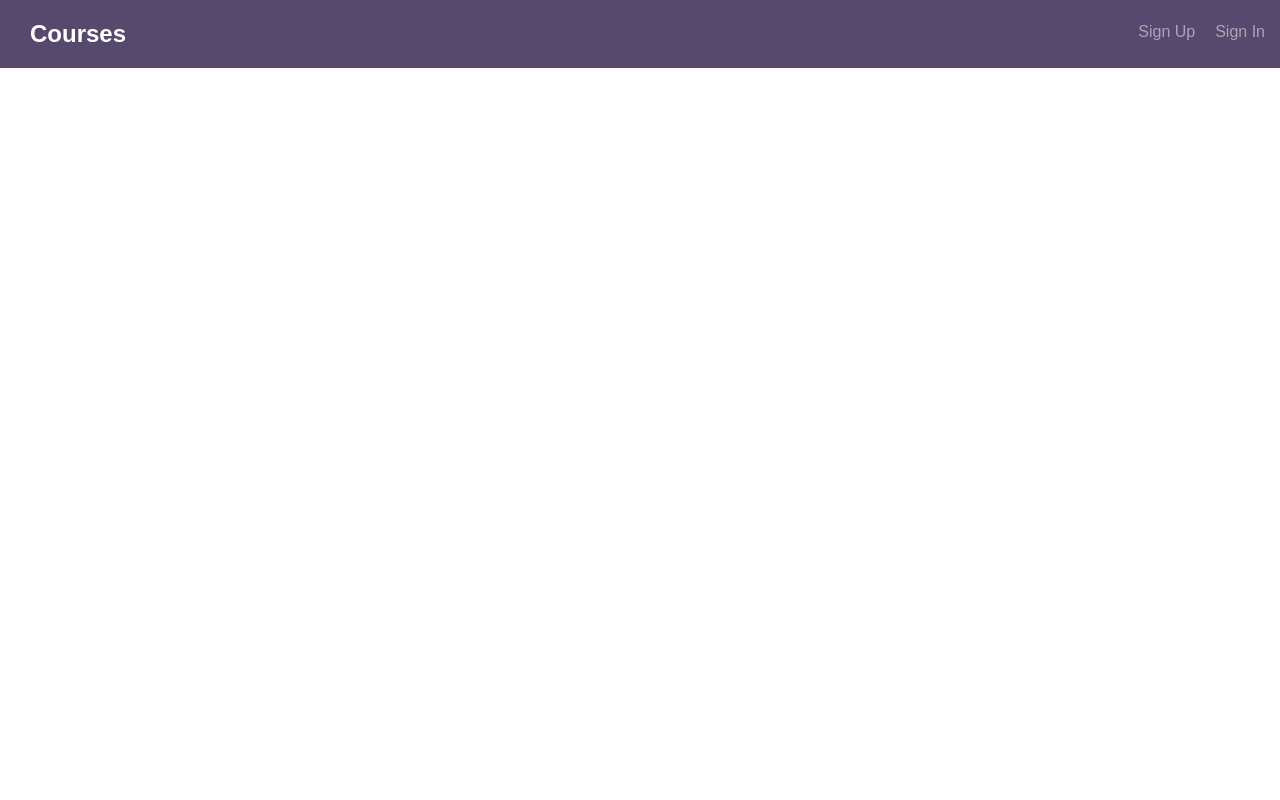
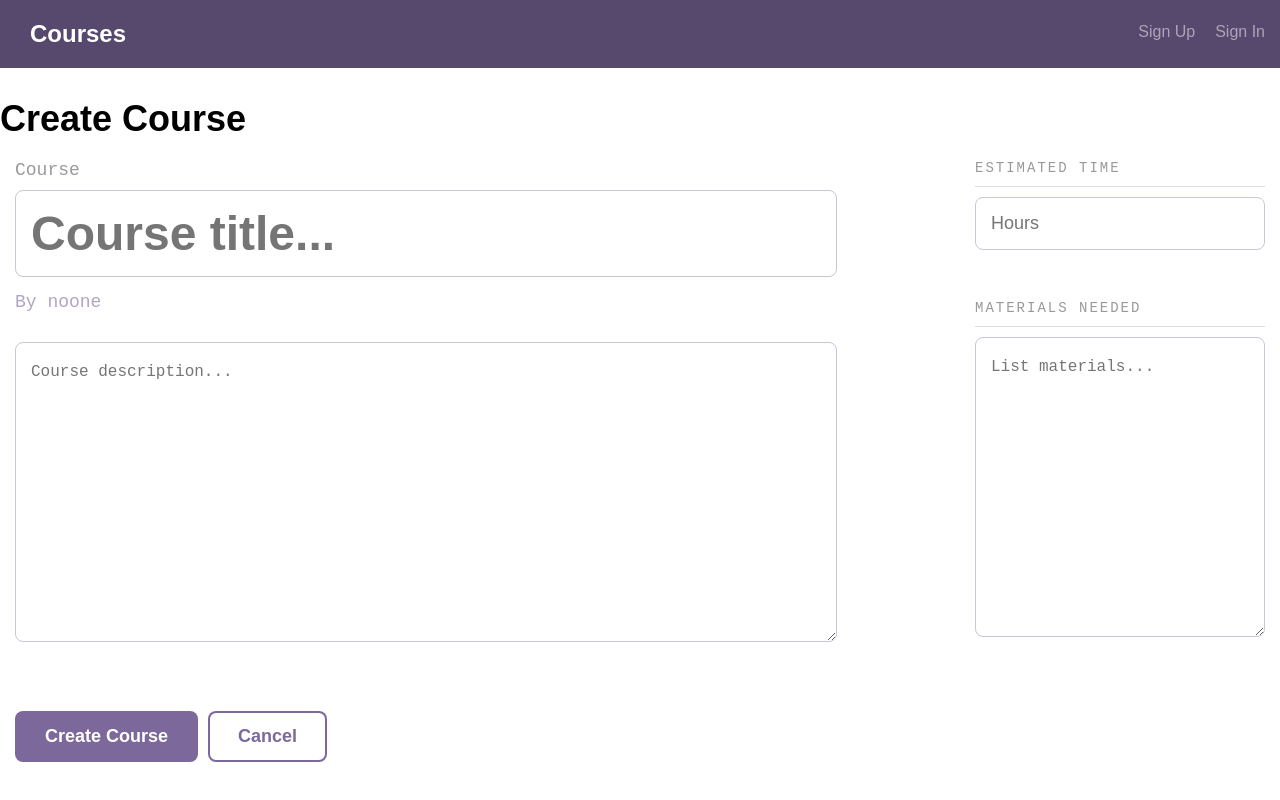
Before and after one commit to JHG777000/treehouse-techdegree-fsjs-final-project, a React (Create React App) app in the folder client/: page /courses/create in a window 1280 px wide. Built offline with nearby package versions, Linux system fonts and the light colour scheme.

Commit message:
add Create Course

```diff
--- a/client/src/components/App.js
+++ b/client/src/components/App.js
@@ -8,6 +8,7 @@ import { BrowserRouter, Route, Redirect, Switch } from 'react-router-dom';
 
 import Courses from './Courses';
 import CourseDetail from './CourseDetail';
+import CreateCourse from './CreateCourse';
 import Header from './Header';
 import UserSignOut from './UserSignOut';
 import UserSignUp from './UserSignUp';
@@ -110,6 +111,9 @@ export default class App extends React.Component {
             <Route exact path="/">
               <Courses utility={this.utility} />
             </Route>
+            <Route exact path="/courses/create">
+              <CreateCourse utility={this.utility} />
+            </Route>
             <Route exact path="/signout">
               <UserSignOut utility={this.utility} />
             </Route>
--- a/client/src/components/CreateCourse.js
+++ b/client/src/components/CreateCourse.js
@@ -1,34 +1,140 @@
-import React from 'react';
+import React, { Component, Fragment } from 'react';
+import { Link } from 'react-router-dom';
+import Form from './Form';
 
-export default class CreateCourse extends React.Component {
+export default class CreateCourse extends Component {
   constructor() {
     super();
     this.state = {
-
+      title: '',
+      name: '',
+      description: '',
+      estimatedTime: '',
+      materialsNeeded: '',
+      errors: [],
     };
   }
-  componentDidMount() {
-    this.performQuery();
-  }
-  componentDidUpdate() {}
-
-  performQuery = () => {
-    fetch(`http://localhost:5000/api/courses`)
-      .then((response) => response.json())
-      .then((responseData) => {
-        this.setState({ courses: responseData });
-      })
-      .catch((error) => {
-        console.log('Error fetching and parsing data', error);
-      });
-  };
 
   render() {
-
+    const authUser = this.props.utility().authenticatedUser();
+    const username = authUser === null ? 'noone' : authUser.firstName;
     return (
       <div>
-
+        <h1>Create Course</h1>
+        <Form
+          buttonClassName="grid-100 pad-bottom"
+          cancel={this.cancel}
+          errors={this.state.errors}
+          submit={this.submit}
+          submitButtonText="Create Course"
+          elements={() => (
+            <Fragment>
+              <Fragment>
+                <div class="grid-66">
+                  <div className="course--header">
+                    <h4 className="course--label">Course</h4>
+                    <input
+                      id="title"
+                      name="title"
+                      type="text"
+                      className="input-title course--title--input"
+                      value={this.state.title}
+                      onChange={this.change}
+                      placeholder="Course title..."
+                    />
+                    <p>By {username}</p>
+                    <div className="course--description">
+                      <textarea
+                        id="description"
+                        name="description"
+                        type="text"
+                        value={this.state.description}
+                        onChange={this.change}
+                        placeholder="Course description..."
+                      />
+                    </div>
+                  </div>
+                </div>
+              </Fragment>
+              <Fragment>
+                <div className="grid-25 grid-right">
+                  <div className="course--stats">
+                    <ul className="course--stats--list">
+                      <li className="course--stats--list--item">
+                        <h4>Estimated Time</h4>
+                        <input
+                          id="estimatedTime"
+                          name="estimatedTime"
+                          type="text"
+                          className="course--time--input"
+                          value={this.state.estimatedTime}
+                          onChange={this.change}
+                          placeholder="Hours"
+                        />
+                      </li>
+                      <li class="course--stats--list--item">
+                        <h4>Materials Needed</h4>
+                        <textarea
+                          id="materialsNeeded"
+                          name="materialsNeeded"
+                          value={this.state.materialsNeeded}
+                          onChange={this.change}
+                          placeholder="List materials..."
+                        />
+                      </li>
+                    </ul>
+                  </div>
+                </div>
+              </Fragment>
+            </Fragment>
+          )}
+        />
       </div>
     );
   }
+
+  change = (event) => {
+    this.setState({
+      [event.target.name]: event.target.value,
+    });
+  };
+
+  submit = () => {
+    // Create Course
+    const user = {
+      firstName: this.state.firstName,
+      lastName: this.state.lastName,
+      emailAddress: this.state.emailAddress,
+      password: this.state.password,
+    };
+
+    const user0 = {
+      username: this.state.emailAddress,
+      password: this.state.password,
+    };
+
+    const getAuth = this.props.utility().getAuth;
+    const sendData = this.props.utility().sendData;
+
+    const CreateCourse = async () => {
+      const res = await fetch(
+        'http://localhost:5000/api/users',
+        sendData(user, getAuth(user0, 'POST'))
+      );
+      if (res.status >= 400) {
+        return res.json().then((data) => {
+          return data.message;
+        });
+      }
+      return [];
+    };
+
+    const res = CreateCourse();
+
+    res.then((errors) => {
+      if (errors !== undefined && errors.length) {
+        this.setState({ errors });
+      }
+    });
+  };
 }
--- a/client/src/components/Form.js
+++ b/client/src/components/Form.js
@@ -10,13 +10,18 @@ const Form = (props) => {
   const handleCancel = (e) => {
     e.preventDefault();
   };
+//"pad-bottom"
+
+let buttonClassName = props.buttonClassName;
+if (buttonClassName === undefined || buttonClassName === null)
+buttonClassName = "pad-bottom";
 
   return (
     <div>
       <ShowErrors errors={props.errors} />
       <form onSubmit={handleSubmit}>
         {props.elements()}
-        <div className="pad-bottom">
+        <div className={buttonClassName}>
           <button className="button" type="submit">
             {props.submitButtonText}
           </button>
```
